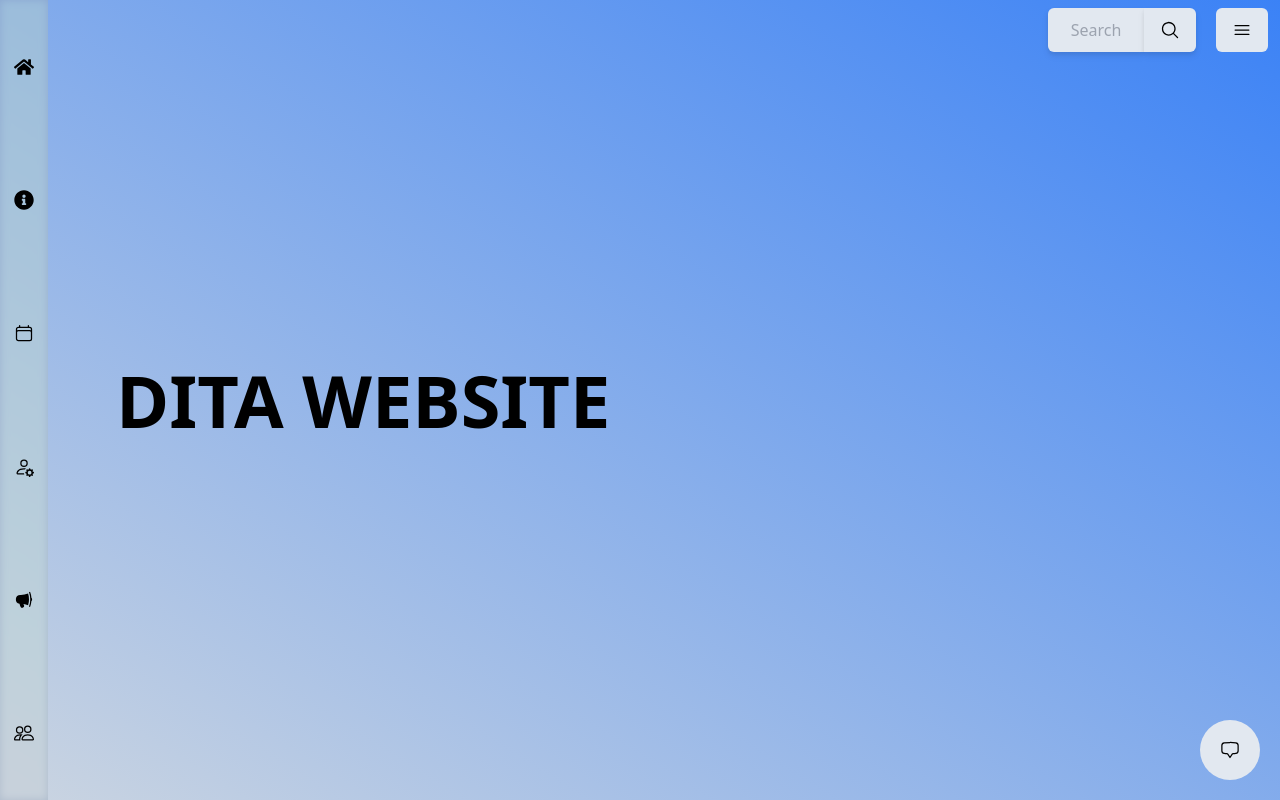
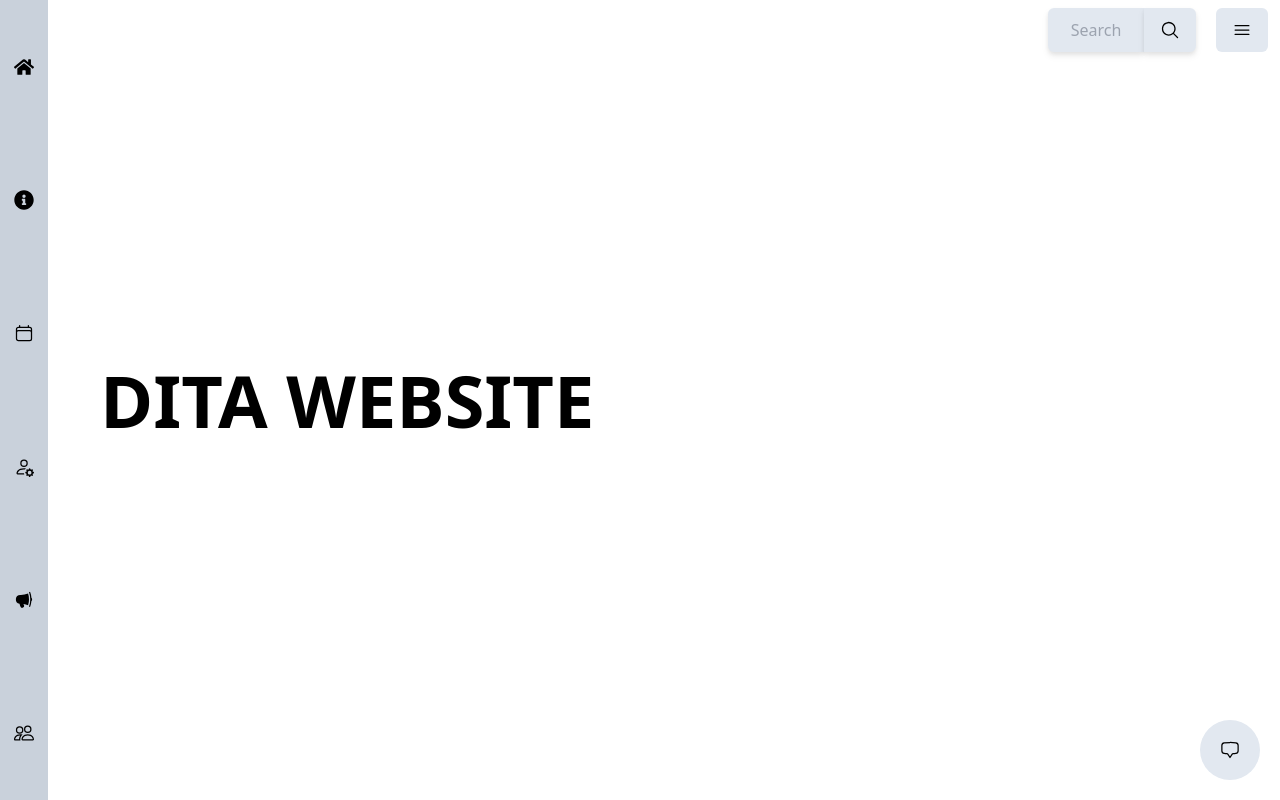
Before and after one commit to dita-daystaruni/dita-website-frontend, a React (Vite) app: page / in a window 1280 px wide. Shown: the top 800 px of the page. Built offline with nearby package versions, Linux system fonts and the light colour scheme.

Commit message:
fixing CI checks

```diff
--- a/src/pages/components/common/chatbot.jsx
+++ b/src/pages/components/common/chatbot.jsx
@@ -1,6 +1,6 @@
 import { ChatBubbleBottomCenterIcon } from '@heroicons/react/24/outline'
 import React, { useState } from 'react';
-import profile from '../../assets/unsplash_dsvJgiBJTOs.png';
+import profile from '../../../assets/unsplash_dsvJgiBJTOs.png';
 import { BsSendFill } from 'react-icons/bs';
 
 export default function Chatbot() {
--- a/src/pages/components/common/navbar.jsx
+++ b/src/pages/components/common/navbar.jsx
@@ -1,5 +1,5 @@
 import React, { useState } from 'react'
-import useDarkMode from '../../hooks/useDarkMode'
+import useDarkMode from '../../../hooks/useDarkMode'
 import { Switch } from "@headlessui/react"
 import { Bars3Icon, MagnifyingGlassIcon, MoonIcon, SunIcon } from '@heroicons/react/24/solid'
 
--- a/src/pages/components/landing/header.jsx
+++ b/src/pages/components/landing/header.jsx
@@ -6,7 +6,7 @@ import Chatbot from '../common/chatbot'
 const Header = () => {
   return (
     <main className="flex flex-col h-[100vh] w-full
-                     bg-gradient-to-tr p-4 from-slate-300 to-blue-500
+                     bg-cover header-photo
                      dark:bg-gradient-to-tr dark:from-slate-900 dark:to-blue-500">
     <Navbar/>
     <Sidebar/>
--- a/tailwind.config.js
+++ b/tailwind.config.js
@@ -8,6 +8,9 @@ export default {
   darkMode: 'class',
   theme: {
     extend: {
+      backgroundImage: {
+        'header-photo': "url('./src/assets/unsplash_dsvJgiBJTOs.png')",
+      },
       colors: {
         'custom-navy-blue': '#1E1E1E',
       }
```
